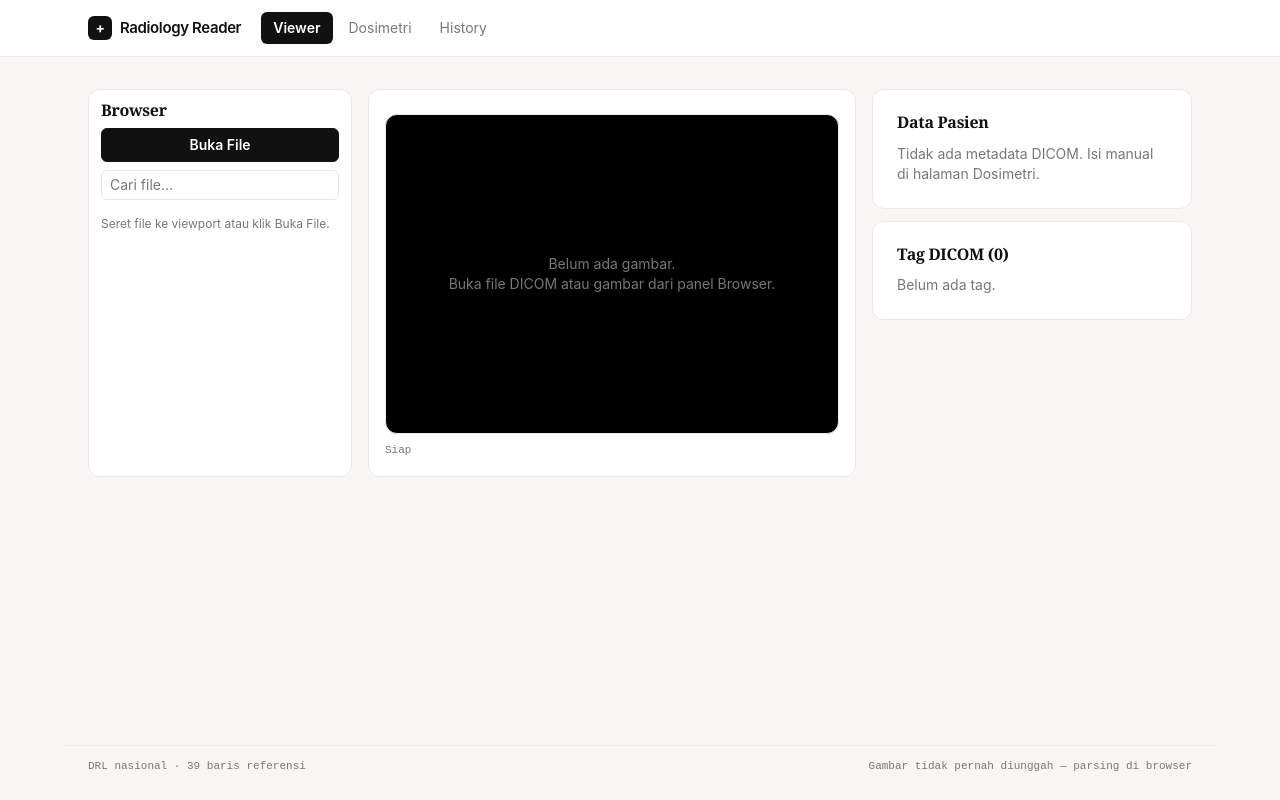
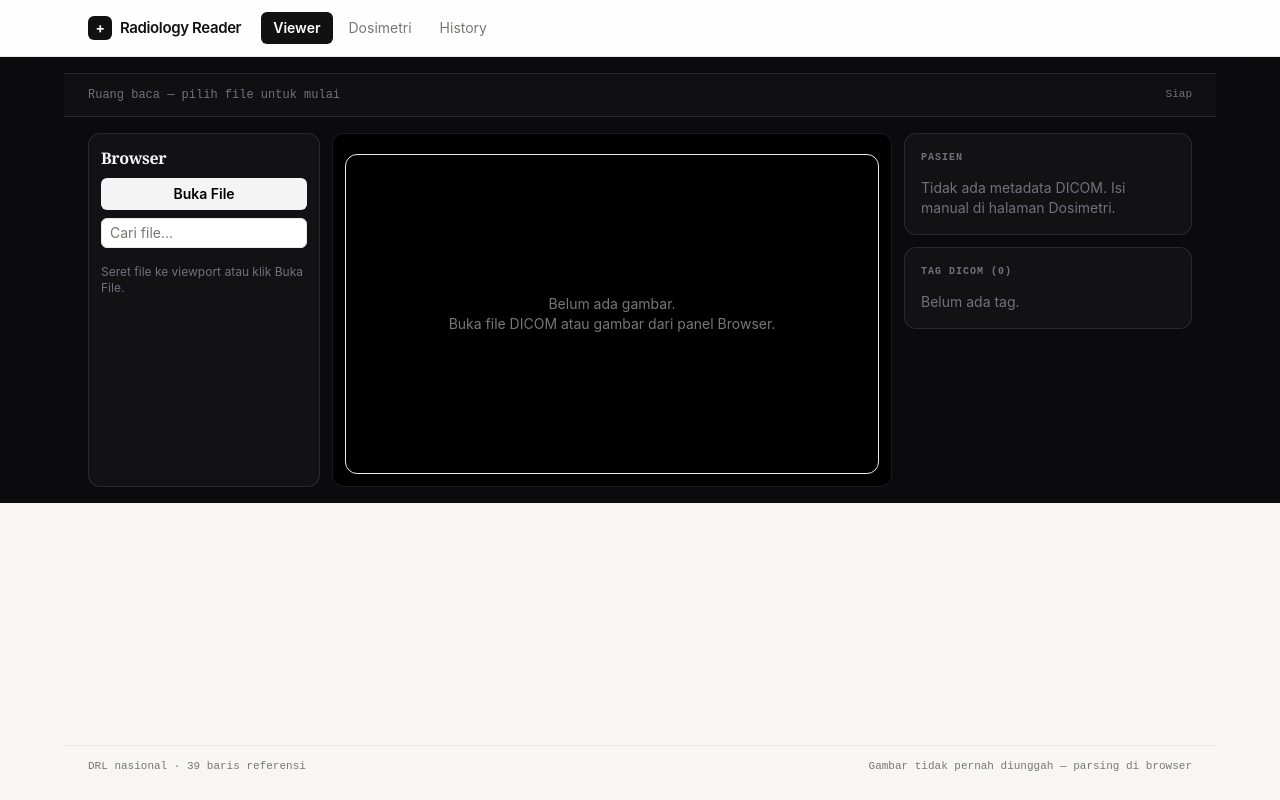
Before and after one commit to agungibr/radiology-reader-web, a SvelteKit app: page / in a window 1280 px wide. Built offline with nearby package versions, Linux system fonts and the light colour scheme.

Commit message:
refactor(viewer): dark reading-room shell with slim strip
Full-bleed dark island scoped to the viewer route: PACS-style
patient/study mono strip, dark file rail, black viewport frame.
PatientCard/TagsTable gain a tone prop (dosimetry keeps light).
e2e selectors unchanged.

```diff
--- a/src/components/PatientCard.svelte
+++ b/src/components/PatientCard.svelte
@@ -1,7 +1,8 @@
 <script lang="ts">
   import type { DicomMetadata } from '$lib/dicom';
 
-  let { metadata }: { metadata: DicomMetadata | null } = $props();
+  let { metadata, tone = 'light' }: { metadata: DicomMetadata | null; tone?: 'light' | 'dark' } =
+    $props();
 
   const rows: { label: string; get: (m: DicomMetadata) => string }[] = [
     { label: 'ID Pasien', get: (m) => m.patientId || '—' },
@@ -16,16 +17,29 @@
   ];
 </script>
 
-<section class="panel p-6" aria-label="Data pasien">
-  <h2 class="panel-title mb-3">Data Pasien</h2>
+<section
+  class={tone === 'dark'
+    ? 'rounded-[12px] border border-white/10 bg-white/[0.03] p-4'
+    : 'panel p-6'}
+  aria-label="Data pasien"
+>
+  <h2
+    class={tone === 'dark'
+      ? 'mb-3 font-mono text-[10px] font-semibold tracking-widest text-zinc-500 uppercase'
+      : 'panel-title mb-3'}
+  >
+    {tone === 'dark' ? 'PASIEN' : 'Data Pasien'}
+  </h2>
   {#if metadata}
     <dl class="grid grid-cols-[110px_1fr] gap-y-1.5 text-sm">
       {#each rows as r (r.label)}
-        <dt class="text-[#787774]">{r.label}</dt>
-        <dd>{r.get(metadata)}</dd>
+        <dt class={tone === 'dark' ? 'text-zinc-500' : 'text-[#787774]'}>{r.label}</dt>
+        <dd class={tone === 'dark' ? 'text-zinc-100' : ''}>{r.get(metadata)}</dd>
       {/each}
     </dl>
   {:else}
-    <p class="text-sm text-[#787774]">Tidak ada metadata DICOM. Isi manual di halaman Dosimetri.</p>
+    <p class={tone === 'dark' ? 'text-sm text-zinc-500' : 'text-sm text-[#787774]'}>
+      Tidak ada metadata DICOM. Isi manual di halaman Dosimetri.
+    </p>
   {/if}
 </section>
--- a/src/components/TagsTable.svelte
+++ b/src/components/TagsTable.svelte
@@ -1,24 +1,39 @@
 <script lang="ts">
   import type { DicomTag } from '$lib/dicom';
 
-  let { tags }: { tags: DicomTag[] } = $props();
+  let { tags, tone = 'light' }: { tags: DicomTag[]; tone?: 'light' | 'dark' } = $props();
 </script>
 
-<section class="panel p-6" aria-label="Tag DICOM">
-  <h2 class="panel-title mb-3">Tag DICOM ({tags.length})</h2>
+<section
+  class={tone === 'dark'
+    ? 'rounded-[12px] border border-white/10 bg-white/[0.03] p-4'
+    : 'panel p-6'}
+  aria-label="Tag DICOM"
+>
+  <h2
+    class={tone === 'dark'
+      ? 'mb-3 font-mono text-[10px] font-semibold tracking-widest text-zinc-500 uppercase'
+      : 'panel-title mb-3'}
+  >
+    {`Tag DICOM (${tags.length})`}
+  </h2>
   {#if tags.length > 0}
     <div class="slim-scroll max-h-64 overflow-auto">
       <table class="w-full font-mono text-xs">
-        <thead class="sticky top-0 bg-[#F7F6F3]">
-          <tr class="border-b border-[#EAEAEA]">
+        <thead class={tone === 'dark' ? 'sticky top-0 bg-[#141416]' : 'sticky top-0 bg-[#F7F6F3]'}>
+          <tr class={tone === 'dark' ? 'border-b border-white/10' : 'border-b border-[#EAEAEA]'}>
             <th class="p-1.5 text-left font-sans text-xs font-semibold">Tag</th>
             <th class="p-1.5 text-left font-sans text-xs font-semibold">VR</th>
             <th class="p-1.5 text-left font-sans text-xs font-semibold">Nilai</th>
           </tr>
         </thead>
-        <tbody>
+        <tbody class={tone === 'dark' ? 'text-zinc-300' : ''}>
           {#each tags as t (t.tag)}
-            <tr class="border-b border-[#EAEAEA] last:border-0">
+            <tr
+              class={tone === 'dark'
+                ? 'border-b border-white/10 last:border-0'
+                : 'border-b border-[#EAEAEA] last:border-0'}
+            >
               <td class="p-1.5 whitespace-nowrap">{t.tag.slice(0, 4)},{t.tag.slice(4)}</td>
               <td class="p-1.5">{t.vr}</td>
               <td class="p-1.5 break-all">{t.value}</td>
@@ -28,6 +43,8 @@
       </table>
     </div>
   {:else}
-    <p class="text-sm text-[#787774]">Belum ada tag.</p>
+    <p class={tone === 'dark' ? 'text-sm text-zinc-500' : 'text-sm text-[#787774]'}>
+      Belum ada tag.
+    </p>
   {/if}
 </section>
--- a/src/routes/+page.svelte
+++ b/src/routes/+page.svelte
@@ -116,13 +116,43 @@
   }
 </script>
 
-<div class="mx-auto grid max-w-6xl gap-4 px-6 py-8 lg:grid-cols-[264px_minmax(0,1fr)_320px]">
+<div
+  class="reading-room relative left-1/2 w-screen -translate-x-1/2 bg-[#0b0b0d] py-4 text-zinc-100"
+>
   <h1 class="sr-only">Viewer</h1>
+  <!-- Slim workstation strip ala PACS -->
+  <div
+    class="mx-auto flex h-11 max-w-6xl items-center gap-3 border-y border-white/10 bg-white/[0.02] px-6"
+  >
+    {#if meta}
+      <div class="flex min-w-0 flex-col leading-none">
+        <span class="truncate font-mono text-xs font-medium"
+          >{meta.patientName || '—'} · {meta.patientId || '—'}</span
+        >
+        <span class="truncate font-mono text-[10px] text-zinc-500">
+          {meta.sex || '—'}/{meta.age ? `${meta.age} th` : '—'} · {meta.studyDescription || '—'} · {meta.studyDate ||
+            ''}
+        </span>
+      </div>
+    {:else}
+      <span class="font-mono text-xs text-zinc-500">Ruang baca — pilih file untuk mulai</span>
+    {/if}
+    <span class="tnum ml-auto shrink-0 font-mono text-[11px] text-zinc-500">
+      {current
+        ? `${current.name} · ${current.kind === 'dicom' ? `DICOM · ${currentTags.length} tag` : 'gambar'}`
+        : 'Siap'}
+    </span>
+  </div>
+
+  <div class="mx-auto grid max-w-6xl gap-3 px-6 pt-4 lg:grid-cols-[232px_minmax(0,1fr)_288px]">
     <!-- Browser ala MicroDicom -->
-  <section class="panel content-start p-3" aria-label="Browser file">
-    <h2 class="panel-title">Browser</h2>
+    <section
+      class="content-start rounded-[12px] border border-white/10 bg-white/[0.03] p-3"
+      aria-label="Browser file"
+    >
+      <h2 class="font-serif text-base font-semibold tracking-tight text-zinc-100">Browser</h2>
       <label
-      class="btn-primary mt-2 block cursor-pointer px-3 py-1.5 text-center text-sm"
+        class="mt-2 block cursor-pointer rounded-[6px] bg-zinc-100 px-3 py-1.5 text-center text-sm font-semibold text-black transition-colors hover:bg-white"
         aria-label="Buka file"
       >
         Buka File
@@ -136,7 +166,7 @@
       </label>
       <input
         type="search"
-      class="mt-2 w-full rounded-[6px] border border-[#EAEAEA] bg-white px-2 py-1 text-sm"
+        class="mt-2 w-full rounded-[6px] border border-white/10 bg-white/5 px-2 py-1 text-sm text-zinc-100 [color-scheme:dark] placeholder:text-zinc-500"
         placeholder="Cari file…"
         aria-label="Cari file"
         bind:value={query}
@@ -146,14 +176,14 @@
           <li class="group flex items-center gap-1">
             <button
               type="button"
-            class={`w-full truncate rounded-[6px] p-1.5 text-left transition-colors ${i === selected ? 'bg-[#111111] font-semibold text-white' : 'hover:bg-[#F7F6F3]'}`}
+              class={`w-full truncate rounded-[6px] p-1.5 text-left transition-colors ${i === selected ? 'bg-zinc-100 font-semibold text-black' : 'text-zinc-300 hover:bg-white/5'}`}
               onclick={() => void select(i)}
             >
               {f.name}
             </button>
             <button
               type="button"
-            class="rounded px-1 text-[#787774] opacity-0 transition-opacity group-hover:opacity-100 hover:bg-[#FDEBEC] hover:text-[#9F2F2D] focus-visible:opacity-100"
+              class="rounded px-1 text-zinc-500 opacity-0 transition-opacity group-hover:opacity-100 hover:bg-red-500/10 hover:text-red-300 focus-visible:opacity-100"
               aria-label={`Hapus ${f.name}`}
               onclick={() => void removeFile(i)}
             >
@@ -163,16 +193,16 @@
         {/each}
       </ul>
       {#if files.length === 0}
-      <p class="mt-2 text-xs text-[#787774]">Seret file ke viewport atau klik Buka File.</p>
+        <p class="mt-2 text-xs text-zinc-500">Seret file ke viewport atau klik Buka File.</p>
       {:else}
-      <p class="tnum mt-2 font-mono text-[11px] text-[#787774]">{files.length} file</p>
+        <p class="tnum mt-2 font-mono text-[11px] text-zinc-500">{files.length} file</p>
       {/if}
     </section>
 
     <!-- Viewport -->
     <!-- svelte-ignore a11y_no_static_element_interactions -->
     <div
-    class={`rounded-[12px] border border-[#EAEAEA] bg-white p-4 transition-colors ${dragging ? 'border-[#111111]' : ''}`}
+      class={`rounded-[12px] border border-white/10 bg-black p-3 transition-colors ${dragging ? 'border-cyan-300/60' : ''}`}
       ondragover={(e) => {
         e.preventDefault();
         dragging = true;
@@ -207,21 +237,17 @@
       {#if error}
         <p
           role="alert"
-        class="mt-2 rounded-[6px] border border-[#EAEAEA] bg-[#FDEBEC] p-2 text-sm text-[#9F2F2D]"
+          class="mt-2 rounded-[6px] border border-red-500/20 bg-red-500/10 p-2 text-sm text-red-200"
         >
           {error}
         </p>
       {/if}
-    <p class="tnum mt-2 font-mono text-[11px] text-[#787774]">
-      {current
-        ? `${current.name} · ${current.kind === 'dicom' ? `DICOM · ${currentTags.length} tag` : 'gambar'}`
-        : 'Siap'}
-    </p>
     </div>
 
     <!-- Info -->
     <div class="grid content-start gap-3">
-    <PatientCard metadata={meta} />
-    <TagsTable tags={currentTags} />
+      <PatientCard metadata={meta} tone="dark" />
+      <TagsTable tags={currentTags} tone="dark" />
     </div>
   </div>
+</div>
```
Lines whose indentation alone changed are shown as unchanged.
